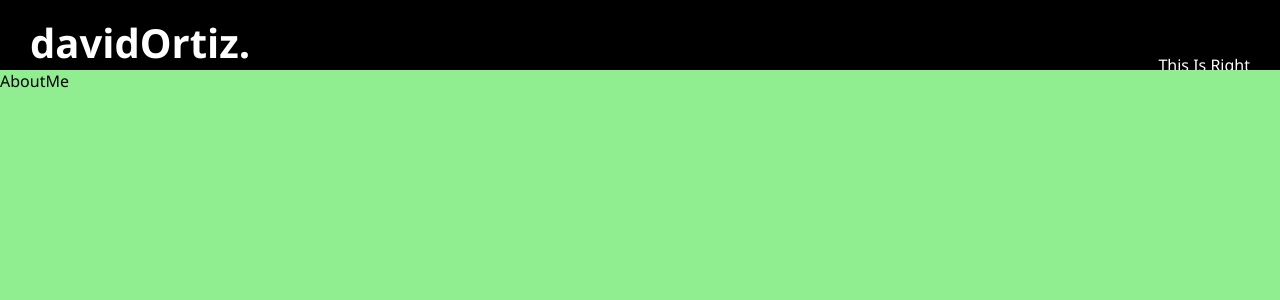
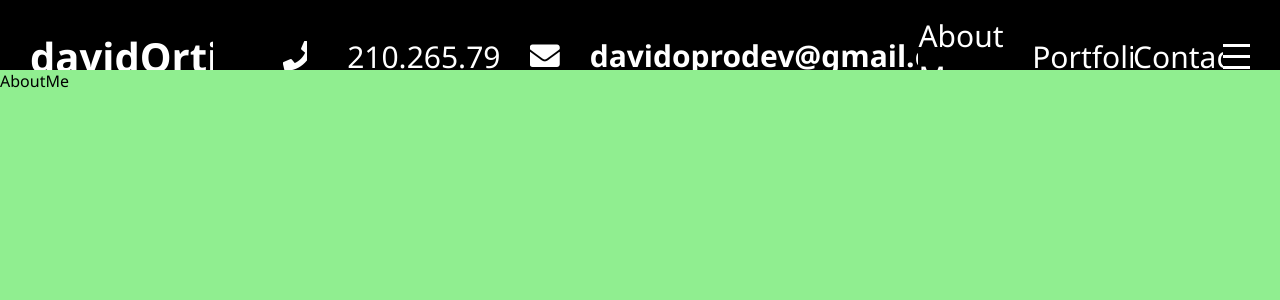
Before and after one commit to MariachiMES/React-Portfolio, a React (Create React App) app: page / in a window 1280 px wide. Shown: the top 300 px of the page. Built offline with nearby package versions, Linux system fonts and the light colour scheme.

Commit message:
navbar animations complete

```diff
--- a/public/index.html
+++ b/public/index.html
@@ -3,6 +3,12 @@
   <head>
     <meta charset="utf-8" />
     <link rel="icon" href="" />
+    <link
+      rel="stylesheet"
+      href="https://use.fontawesome.com/releases/v5.15.4/css/all.css"
+      integrity="sha384-DyZ88mC6Up2uqS4h/KRgHuoeGwBcD4Ng9SiP4dIRy0EXTlnuz47vAwmeGwVChigm"
+      crossorigin="anonymous"
+    />
     <style>
       * {
         font-family: "Segoe UI", Tahoma, Geneva, Verdana, sans-serif;
@@ -19,15 +25,5 @@
   <body>
     <noscript>You need to enable JavaScript to run this app.</noscript>
     <div id="root"></div>
-    <!--
-      This HTML file is a template.
-      If you open it directly in the browser, you will see an empty page.
-
-      You can add webfonts, meta tags, or analytics to this file.
-      The build step will place the bundled scripts into the <body> tag.
-
-      To begin the development, run `npm start` or `yarn start`.
-      To create a production bundle, use `npm run build` or `yarn build`.
-    -->
   </body>
 </html>
--- a/src/App.jsx
+++ b/src/App.jsx
@@ -3,11 +3,13 @@ import AboutMe from "./components/aboutMe/aboutme";
 import Portfolio from "./components/portfolio/portfolio";
 import Contact from "./components/contact/contact";
 import "./app.scss";
+import { useState } from "react";
 
 function App() {
+  const [menuOpen, setMenuOpen] = useState(false);
   return (
     <div className="app">
-      <Navbar />
+      <Navbar menuOpen={menuOpen} setMenuOpen={setMenuOpen} />
       <div className="sections">
         <AboutMe />
         <Portfolio />
--- a/src/components/navbar/navbar.jsx
+++ b/src/components/navbar/navbar.jsx
@@ -1,21 +1,31 @@
 import "./navbar.scss";
 
-export default function Navbar() {
+export default function Navbar({ menuOpen, setMenuOpen }) {
   return (
-    <div className="navbar" id="navbar">
+    <div className={"navbar " + (menuOpen && "active")} id="navbar">
       <div className="wrapper">
         <div className="left">
           <a href="porfolio" className="logo">
             davidOrtiz.
           </a>
           <div className="itemContainer">
-            <span>210.265.7992</span>
+            <i class="fas fa-phone" id="phone"></i>
+            <span id="phone-number">210.265.7992</span>
+            <i class="fas fa-envelope" id="envelope">
+              <span id="email-address">davidoprodev@gmail.com</span>
+            </i>
           </div>
           <a href="#about-me">About Me</a>
           <a href="#portfolio">Portfolio</a>
           <a href="#contact">Contact</a>
         </div>
-        <div className="right">This Is Right</div>
+        <div className="right">
+          <div className="hamburger" onClick={() => setMenuOpen(!menuOpen)}>
+            <span className="line1"></span>
+            <span className="line2"></span>
+            <span className="line3"></span>
+          </div>
+        </div>
       </div>
     </div>
   );
--- a/src/components/navbar/navbar.scss
+++ b/src/components/navbar/navbar.scss
@@ -8,6 +8,7 @@
   position: fixed;
   top: 0;
   z-index: 2;
+  transition: all 2s ease;
 
   a {
     color: white;
@@ -22,15 +23,80 @@
   }
 
   .left {
+    display: flex;
+    align-items: center;
+    font-size: 30px;
+
+    #phone {
+      font-size: 30px;
+      margin-right: 10px;
+    }
     .logo {
       font-size: 40px;
       font-weight: 700;
       text-decoration: none;
       display: flex;
       align-items: center;
+      margin-right: 40px;
+    }
+    .itemContainer {
+      display: flex;
+      align-items: center;
+      margin-left: 30px;
+    }
+    .envelope {
+      font-size: 30px;
+      margin-right: 30px;
+    }
+    #phone-number {
+      margin-left: 30px;
+      margin-right: 30px;
+    }
+    #email-address {
+      margin-left: 30px;
+      margin-right: 30px;
     }
   }
 
   .right {
+    .hamburger {
+      width: 32px;
+      height: 25px;
+      display: flex;
+      flex-direction: column;
+      justify-content: space-between;
+      cursor: pointer;
+
+      span {
+        width: 100%;
+        height: 3px;
+        background-color: white;
+        transform-origin: left;
+        transition: all 2s ease;
+      }
+    }
+  }
+
+  &.active {
+    background-color: rgb(65, 65, 65);
+    color: white;
+    transition: all 2s ease;
+
+    .hamburger {
+      span {
+        &:first-child {
+          background-color: white;
+          transform: rotate(45deg);
+        }
+        &:nth-child(2) {
+          transform: translate(32px);
+          opacity: 0;
+        }
+        &:last-child {
+          background-color: white;
+          transform: rotate(-45deg);
+        }
+      }
+    }
   }
 }
```
Also changed, not shown: src/components/menu/menu.jsx (added), src/components/menu/menu.scss (added).
